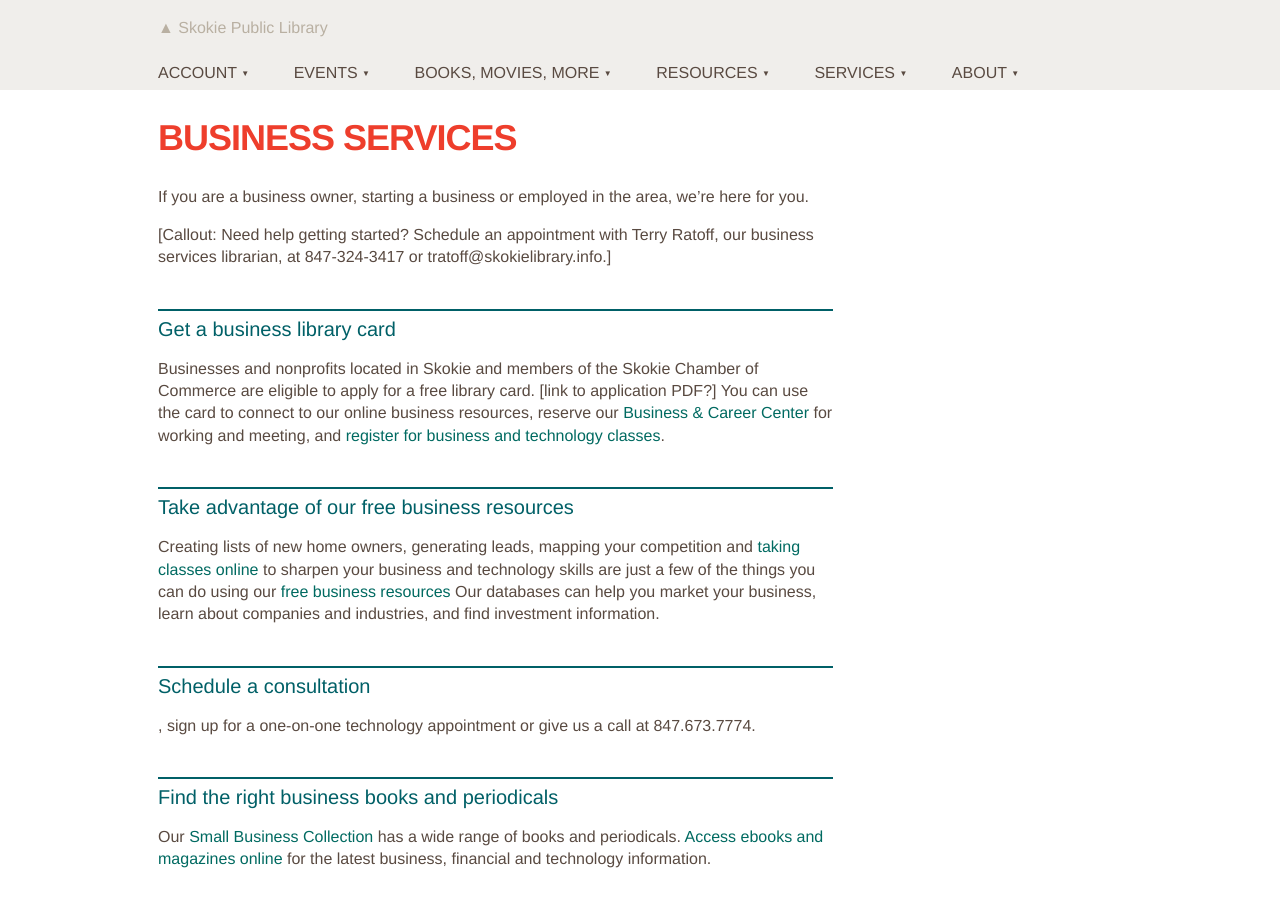
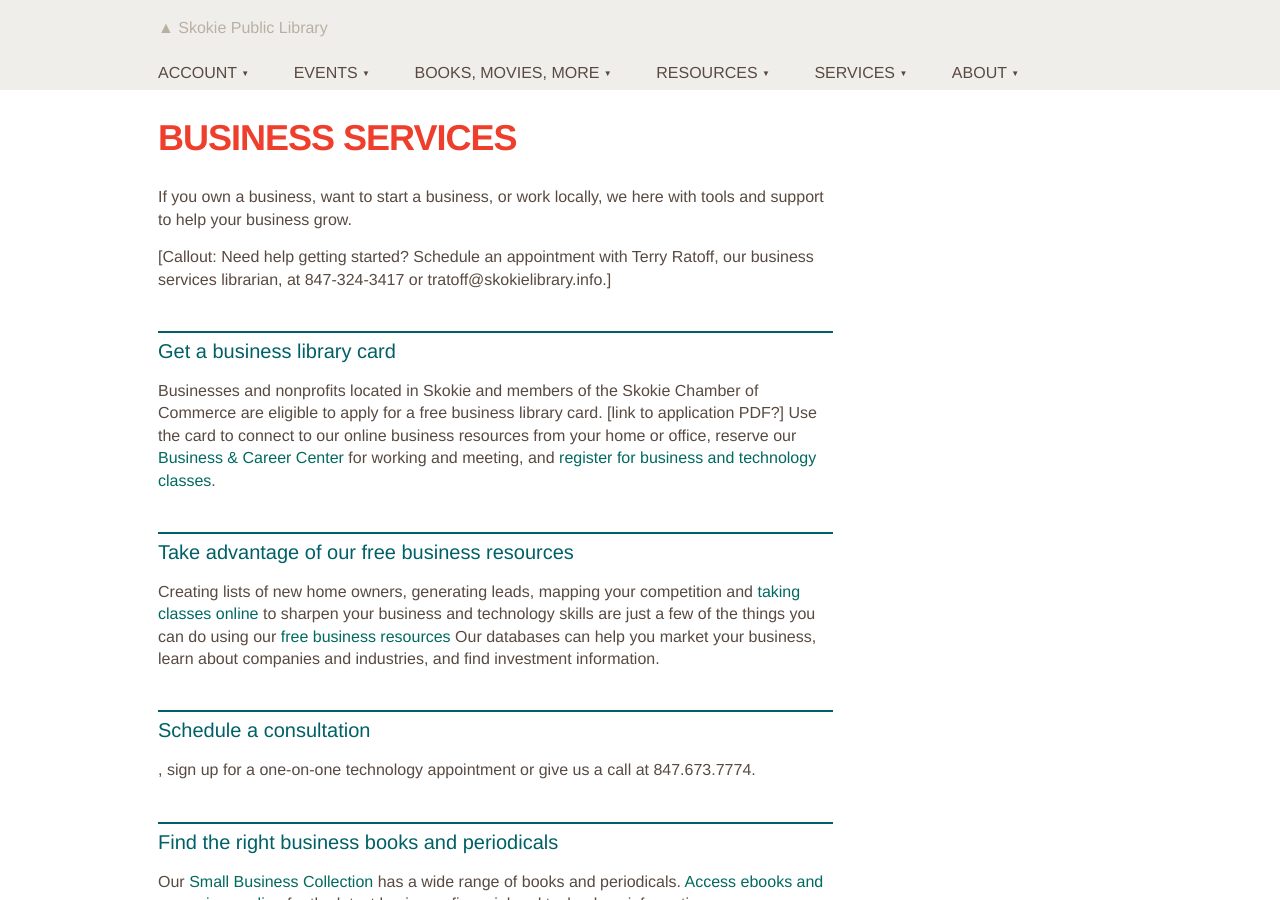
Before and after one commit to skokielibrary/spl-content, a Jekyll site: the page built from _content/terry/services--business-services.markdown, in a window 1280 px wide and 900 px high. Built offline with Jekyll 4.4.1, drawn with Linux system fonts in a browser that asks for light colours.

Commit message:
Updated services--business-services.markdown

```diff
--- a/_content/terry/services--business-services.markdown
+++ b/_content/terry/services--business-services.markdown
@@ -4,12 +4,12 @@ title: Business services
 published: true
 ---
 
-If you are a business owner, starting a business or employed in the area, we're here for you.
+If you own a business, want to start a business, or work locally, we here with tools and support to help your business grow.
 
 [Callout: Need help getting started? Schedule an appointment with Terry Ratoff, our business services librarian, at 847-324-3417 or tratoff@skokielibrary.info.]
 
 ##Get a business library card
-Businesses and nonprofits located in Skokie and members of the Skokie Chamber of Commerce are eligible to apply for a free library card. [link to application PDF?]  You can use the card to connect to our online business resources, reserve our [Business & Career Center](link to Business and Career center page) for working and meeting, and [register for business and technology classes](Evanced limited to business and technology classes).
+Businesses and nonprofits located in Skokie and members of the Skokie Chamber of Commerce are eligible to apply for a free business library card. [link to application PDF?]  Use the card to connect to our online business resources from your home or office, reserve our [Business & Career Center](link to Business and Career center page) for working and meeting, and [register for business and technology classes](Evanced limited to business and technology classes).
 
 ##Take advantage of our free business resources
 Creating lists of new home owners, generating leads, mapping your competition and [taking classes online](Lynda, Treehouse, Atomic Training) to sharpen your business and technology skills are just a few of the things you can do using our [free business resources](link to Business database page including REFUSA, Public records,LexisNexis and investing databases) Our databases can help you market your business, learn about companies and industries, and find investment information.
```
